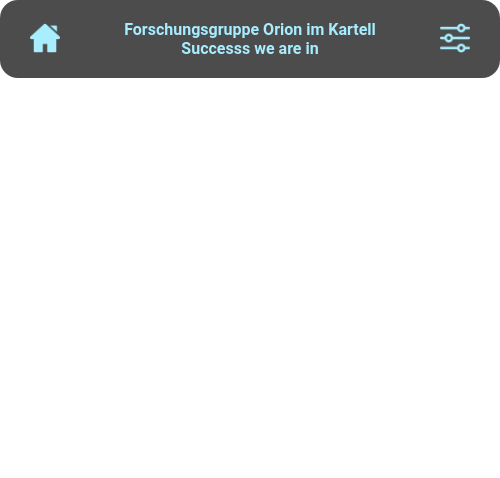
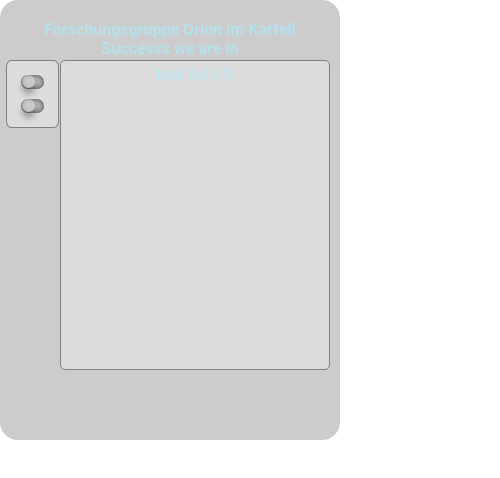
Before and after one commit to AxeSie/jsapp, an Electron app: page renderer/main.html in a window 500 px wide. Drawn offline with Linux system fonts and the light colour scheme.

Commit message:
started with html work

```diff
--- a/renderer/css/menu_style.css
+++ b/renderer/css/menu_style.css
@@ -2,20 +2,57 @@
     margin: 0;
 }
 
+body {
+    overflow-x: hidden;
+    overflow-y: hidden;
+}
+
+#main_area {
+    -webkit-app-region: no-drag;
+   position: absolute;
+   width: 260px;
+   height: 300px;
+   top: 60px;
+   left: 60px;
+   padding: 4px;
+   background-color: rgba(255, 255, 255,0.3);
+   border: 1px solid;
+   border-color: gray;
+   border-radius: 5px;
+}
+
+#nav_area {
+    -webkit-app-region: no-drag;
+   position: absolute;
+   max-width: 100px;
+   top: 60px;
+   left: 6px;
+   padding: 4px;
+   background-color: rgba(255, 255, 255,0.3);
+   border: 1px solid;
+   border-color: gray;
+   border-radius: 10%;
+}
+
 #total_page {
     -webkit-app-region: drag;
-
-    background-color: rgba(0, 0, 0, 0.7);
+    position :absolute;
+    min-width: 300px;
+    min-height: 400px;
+    background-color: rgba(0, 0, 0, 0.2);
     border-radius: 18px;
     padding-left: 20px;
     padding-right: 20px;
     padding-top: 20px;
     padding-bottom: 20px;
     font-family: 'Roboto', sans-serif;
-    color: rgb(167, 237, 255);
+    color: rgba(167, 237, 255,0.65);
     justify-content: center;
     text-align: center;
 }
+
+
+
 
 h1 {
     width: 100%;
@@ -110,3 +147,48 @@ input {
 #settings_img:hover, #home_img:hover {
     transform: scale(1.2);
 }
+
+/* Button Slider */
+.slider {
+    background-color: #ffffff2b;
+    border-radius: 50px;
+    padding: 1px;
+    margin: 10px;
+    cursor: pointer;
+    transition: box-shadow 0.2s cubic-bezier(0.4, 0, 0.2, 1) 0s;
+    align-items: center;
+    position: relative;
+    display: block;
+    width: 21px;
+    height: 12px;
+    box-shadow: rgba(0, 0, 0, 0.62) 0px 0px 5px inset, rgba(0, 0, 0, 0.21) 0px 0px 0px 24px inset,
+          #22cc3f 0px 0px 0px 0px inset, rgba(224, 224, 224, 0.45) 0px 1px 0px 0px;
+  }
+
+  .slider::after {
+    content: "";
+    display: flex;
+    top: 0px;
+    left: 1px;
+    width: 13px;
+    height: 13px;
+    background-color: rgba(227, 227, 227,0.5);
+    border-radius: 50px;
+    position: absolute;
+    box-shadow: transparent 0px 0px 0px 2px, rgba(0, 0, 0, 0.3) 0px 6px 6px;
+    transition: left 300ms cubic-bezier(0.4, 0, 0.2, 1) 0s, background-color 300ms cubic-bezier(0.4, 0, 0.2, 1) 0s;
+    will-change: left, background-color;
+  }
+
+  .switch input[type="checkbox"]:checked + .slider {
+    box-shadow: rgba(0, 0, 0, 0.62) 0px 0px 5px inset, rgba(34, 204, 63,0.5) 0px 0px 0px 2px inset, rgba(34, 204, 63,0.5) 0px 0px 0px 24px inset,
+          rgba(224, 224, 224, 0.45) 0px 1px 0px 0px;
+  }
+
+  .switch input[type="checkbox"]:checked + .slider::after {
+    left: 11px;
+  }
+
+  .switch input[type="checkbox"] {
+    display: none;
+  }
--- a/renderer/main.html
+++ b/renderer/main.html
@@ -11,10 +11,28 @@
 
 <body>
     <div id="total_page">
+        <div>
         <H4> Forschungsgruppe Orion im Kartell </H4>
-        <img src="./images/settings.png" alt="settings" id="settings_img">
-        <img src="./images/home.png" alt="home" id="home_img">
+        <div id="nav_area" class="nav_area">
+            <p class="1">
+            <label class="switch">
+                <input type="checkbox">
+                <span class="slider"></span>
+            </label>
+            </p>
+            <p class="2">
+                <label class="switch">
+                    <input type="checkbox">
+                    <span class="slider"></span>
+                </label>
+            </p>
+        </div>
+        <div id="main_area" class="main_area">
+            test Schrift
+
+        </div>
         <H4> Successs we are in</H4>
+        </div>
     </div>
     <script src ="./js/index.js"></script>
 </body>
```
Also changed, not shown: config.json (+1 -1 lines), renderer/index.html (+1 -1 lines), renderer/success.html (+6 -2 lines).
